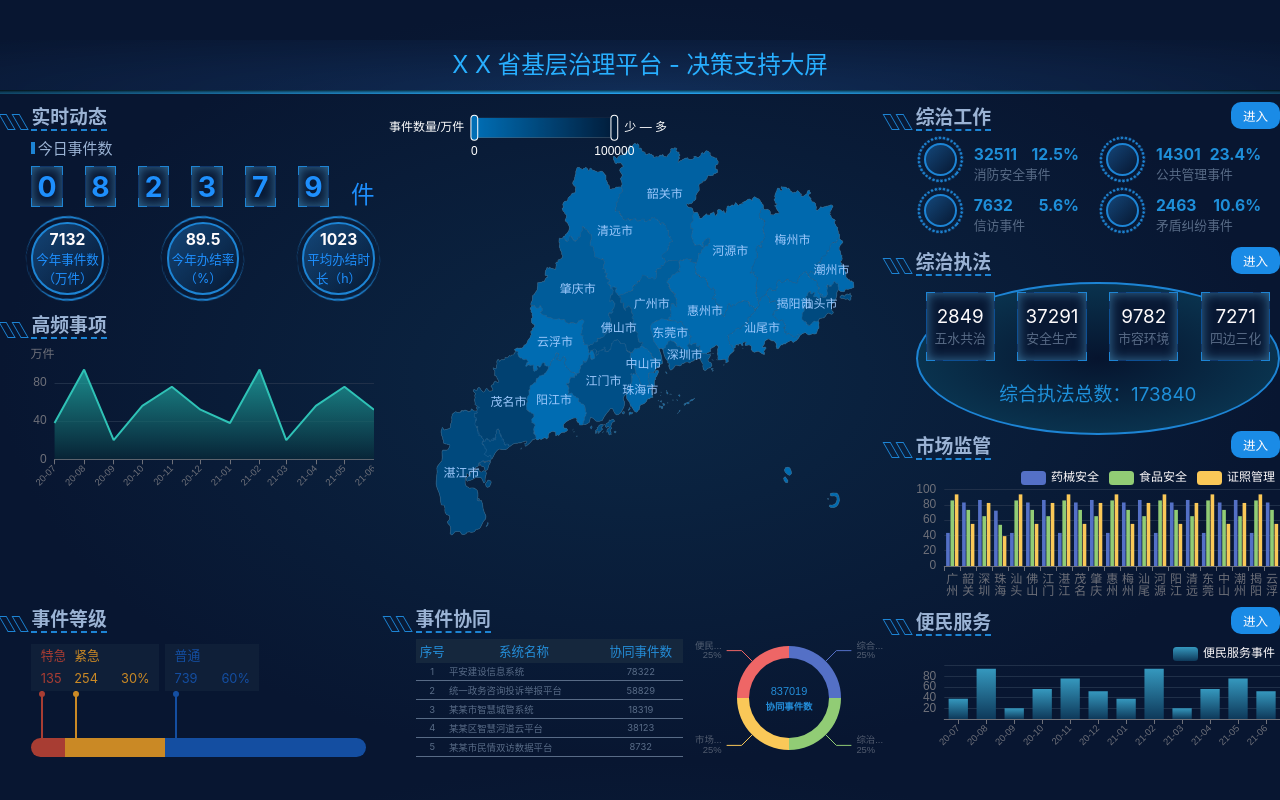
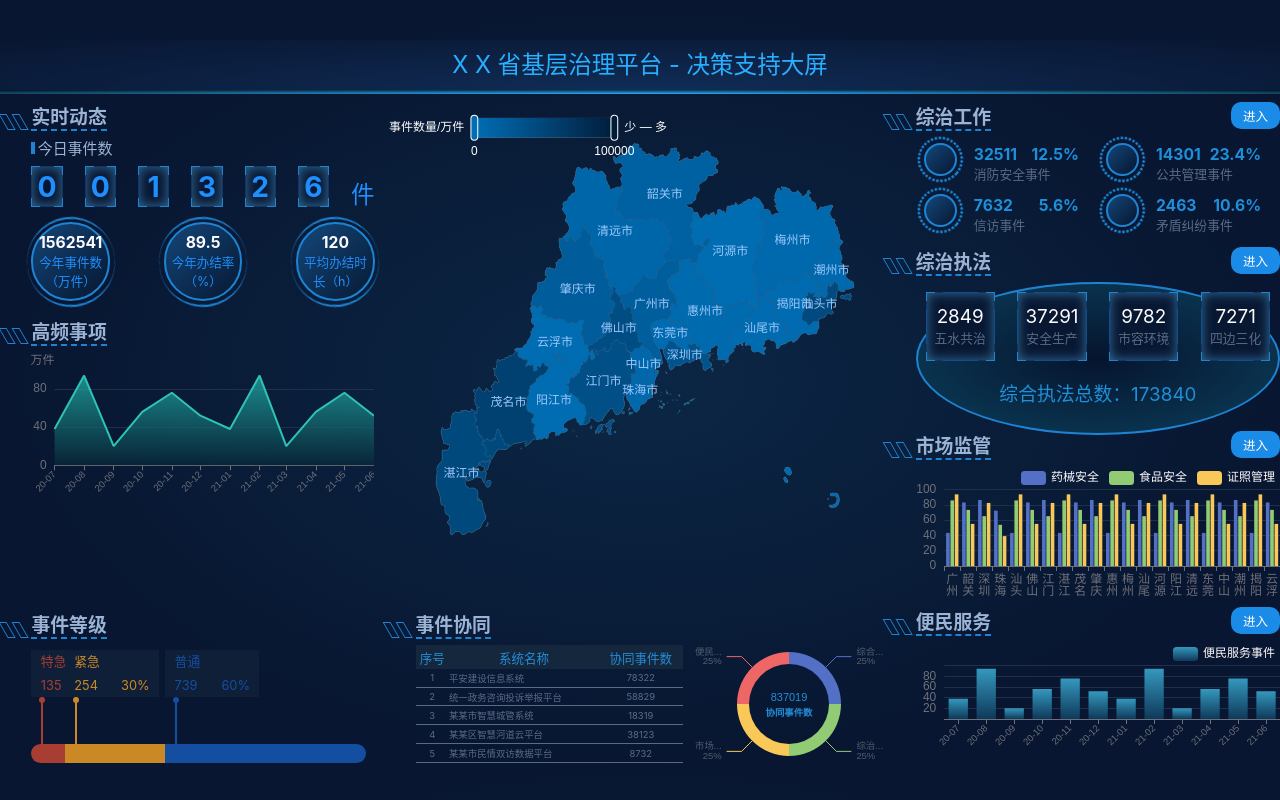
Before and after one commit to April-cl/big-screen, a React (Create React App) app: page /home in a window 1280 px wide. Built offline with nearby package versions, Linux system fonts and the light colour scheme.

Commit message:
重构实时动态组件

```diff
--- a/src/components/real-timeDynamics.tsx
+++ b/src/components/real-timeDynamics.tsx
@@ -1,29 +1,41 @@
-import React from 'react';
+import React, { useRef } from 'react';
 
 export const RealTimeDynamics = () => {
+  const divRef = useRef(null)
+  const data = {
+    todayEventNumber: 1326,
+    wholeEventNumber: 1562541,
+    completionRate: '89.5',
+    averageTimeDuration: 120
+  }
+  let a = 6 - data.todayEventNumber.toString().length
+  let todayString = data.todayEventNumber.toString()
+  for (let i = 0; i < a; i++) {
+    todayString = '0' + todayString
+  }
   return (
-    <div>
+    <div ref={divRef}>
       <h3 className='componentName'>今日事件数</h3>
       <div className='eventNumber'>
-        <span className="rectangleBorder">0</span>
-        <span className="rectangleBorder">8</span>
-        <span className="rectangleBorder">2</span>
-        <span className="rectangleBorder">3</span>
-        <span className="rectangleBorder">7</span>
-        <span className="rectangleBorder">9</span>
+        <span className="rectangleBorder">{todayString.slice(0,1)}</span>
+        <span className="rectangleBorder">{todayString.slice(1,2)}</span>
+        <span className="rectangleBorder">{todayString.slice(2,3)}</span>
+        <span className="rectangleBorder">{todayString.slice(3,4)}</span>
+        <span className="rectangleBorder">{todayString.slice(4,5)}</span>
+        <span className="rectangleBorder">{todayString.slice(5)}</span>
         <span>件</span>
       </div>
       <div className="eventStatistics">
         <div className="circleBorder">
-          <span className="eventStatisticsNumber">7132</span>
+          <span className="eventStatisticsNumber">{data.wholeEventNumber}</span>
           <span className="eventStatisticsTitle">今年事件数（万件）</span>
         </div>
         <div className="circleBorder">
-          <span className="eventStatisticsNumber">89.5</span>
+          <span className="eventStatisticsNumber">{data.completionRate}</span>
           <span className="eventStatisticsTitle">今年办结率（%）</span>
         </div>
         <div className="circleBorder">
-          <span className="eventStatisticsNumber">1023</span>
+          <span className="eventStatisticsNumber">{data.averageTimeDuration}</span>
           <span className="eventStatisticsTitle">平均办结时长（h）</span>
         </div>
       </div>
--- a/src/pages/home/home.scss
+++ b/src/pages/home/home.scss
@@ -156,11 +156,11 @@
         display: flex;
         justify-content: space-between;
         .circleBorder {
-          width: px(92);
-          height: px(92);
+          width: px(100);
+          height: px(100);
           &::before, &::after {
-            width: px(106);
-            height: px(106);
+            width: px(112);
+            height: px(112);
           }
         }
         .eventStatisticsNumber {
```
